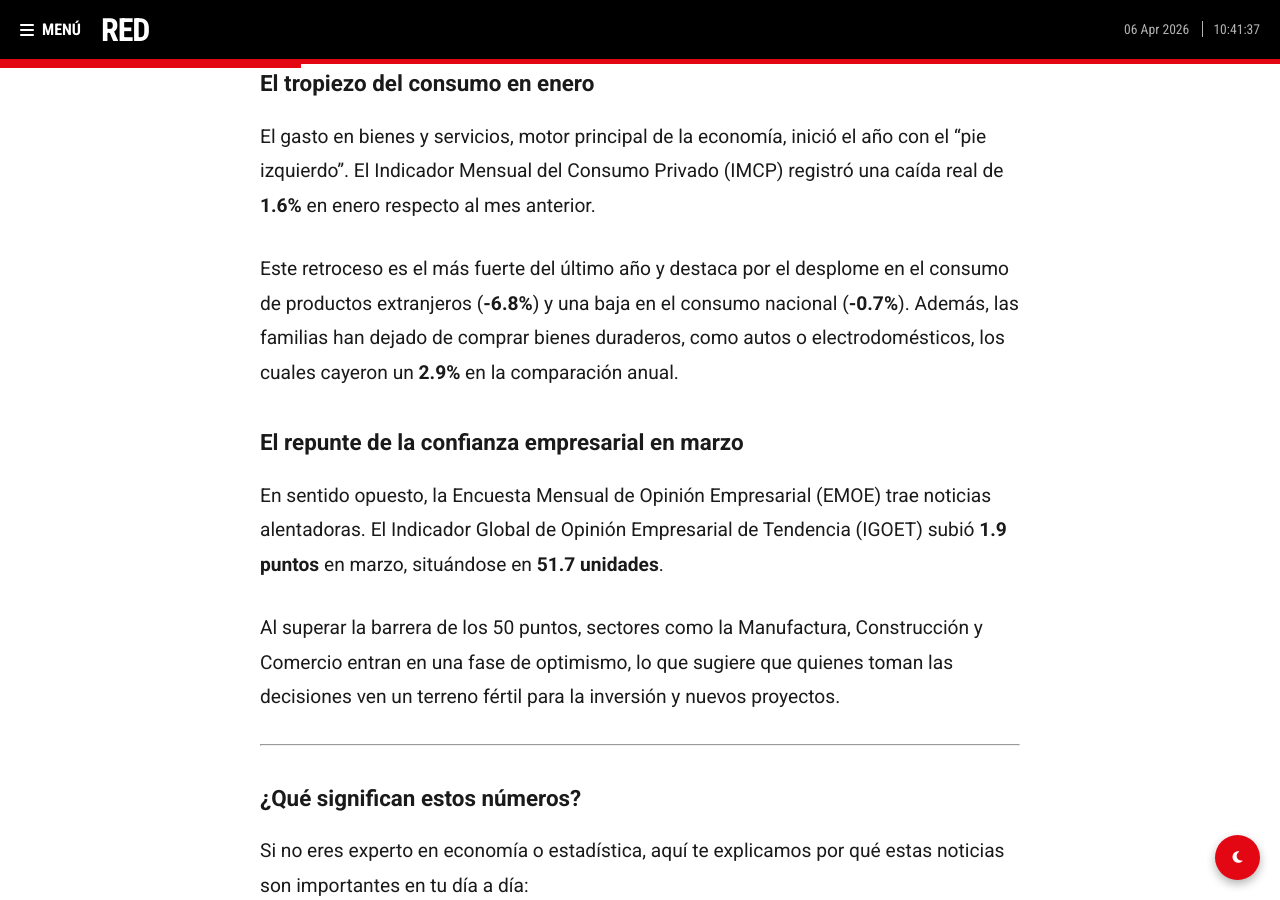
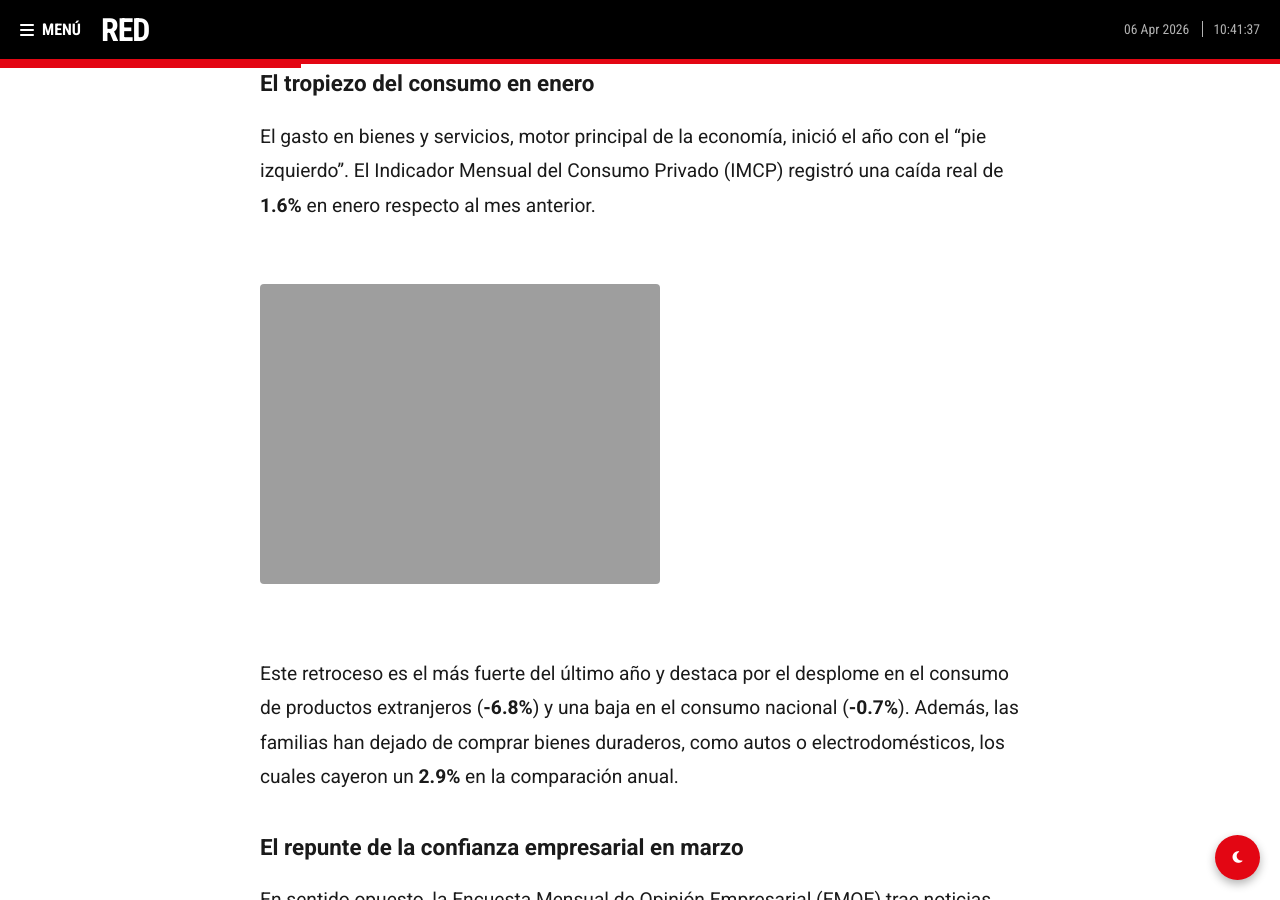
Before and after one commit to cafrhein/muro, a Jekyll site: the page built from _posts/2026-04-06-pulso-mexico-2026-contrastes-economicos.md, in a window 1280 px wide and 900 px high, scrolled down 559 px. Built offline with Jekyll 4.4.1, drawn with Linux system fonts in a browser that asks for light colours.

Commit message:
Update 2026-04-06-pulso-mexico-2026-contrastes-economicos.md

```diff
--- a/_posts/2026-04-06-pulso-mexico-2026-contrastes-economicos.md
+++ b/_posts/2026-04-06-pulso-mexico-2026-contrastes-economicos.md
@@ -9,6 +9,8 @@ category: Economía
 ### El tropiezo del consumo en enero
 
 El gasto en bienes y servicios, motor principal de la economía, inició el año con el "pie izquierdo". El Indicador Mensual del Consumo Privado (IMCP) registró una caída real de **1.6%** en enero respecto al mes anterior.
+
+![Contraste Económico México 2026]({{ site.baseurl }}/assets/img/posts/unnamed (6).png)
 
 Este retroceso es el más fuerte del último año y destaca por el desplome en el consumo de productos extranjeros (**-6.8%**) y una baja en el consumo nacional (**-0.7%**). Además, las familias han dejado de comprar bienes duraderos, como autos o electrodomésticos, los cuales cayeron un **2.9%** en la comparación anual.
 
```
